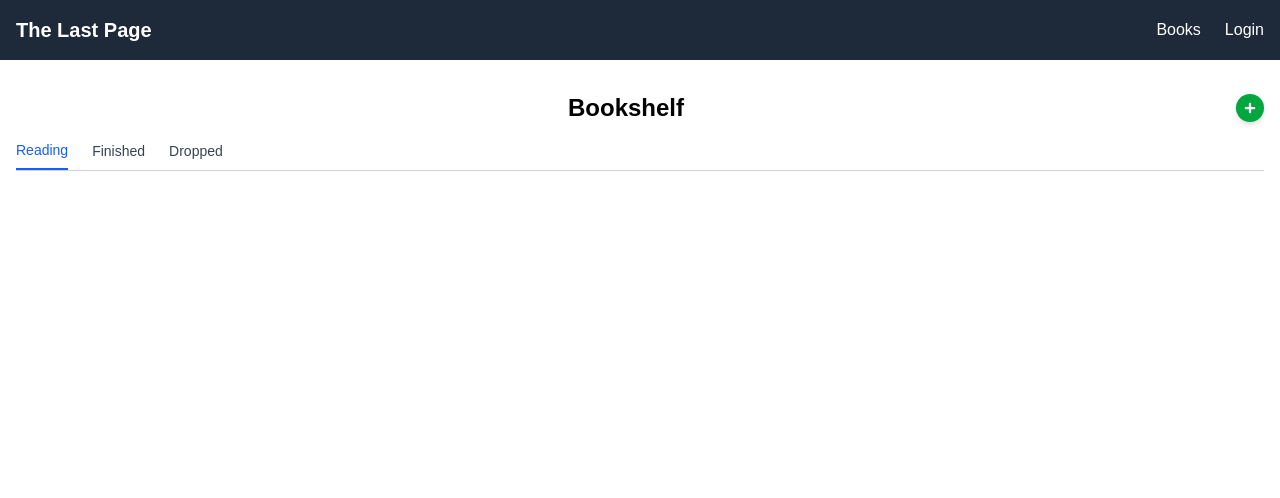
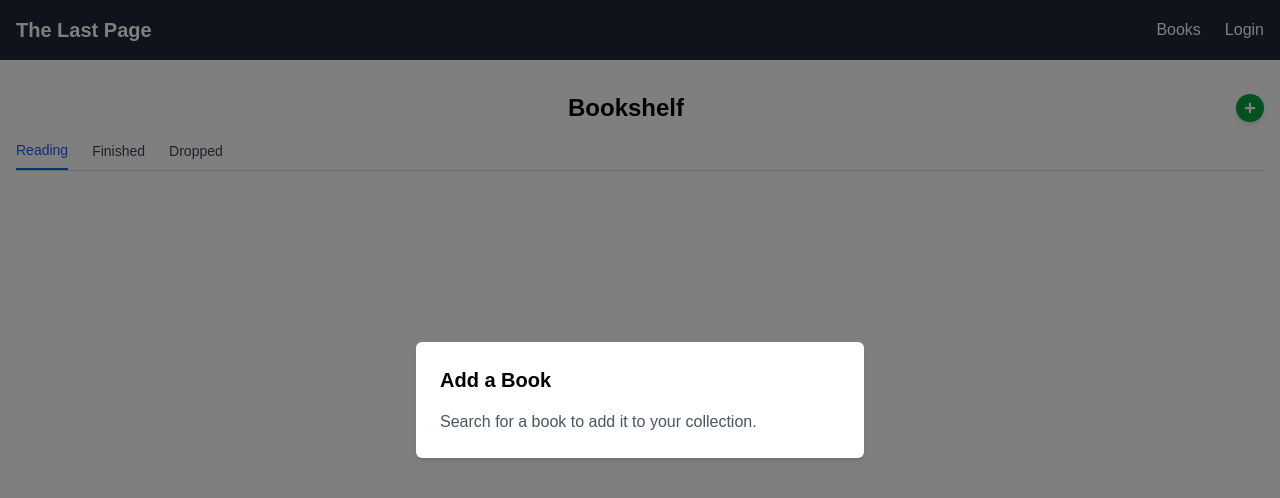
Before and after one commit to DiegoRojo99/The-Last-Page, a Next.js app: page /bookshelf in a window 1280 px wide. Both pictures are taken after a click on the button "Add Book". Shown: the top 498 px of the page. Built offline with nearby package versions, Linux system fonts and the light colour scheme; no server answers.

Commit message:
Book modal created with no functionlity yet

```diff
--- a/src/app/bookshelf/AddBookButton.tsx
+++ b/src/app/bookshelf/AddBookButton.tsx
@@ -3,11 +3,11 @@
 import React from "react";
 import { FaPlus } from "react-icons/fa";
 
-export default function AddBookButton() {
-  function handleClick() {
-    // Later this will open the search modal
-    console.log("Open add book modal");
-  }
+interface AddBookButtonProps {
+  handleClick: () => void;
+}
+
+export default function AddBookButton({ handleClick }: AddBookButtonProps) {
 
   return (
     <button
--- /dev/null
+++ b/src/app/bookshelf/AddBookModal.tsx
@@ -0,0 +1,38 @@
+"use client";
+
+import { useEffect } from "react";
+
+interface AddBookModalProps {
+  onClose: () => void;
+}
+
+export function AddBookModal({ onClose }: AddBookModalProps) {
+  useEffect(() => {
+    function handleEscape(event: KeyboardEvent) {
+      if (event.key === "Escape") {
+        onClose();
+      }
+    }
+    document.addEventListener("keydown", handleEscape);
+    return () => document.removeEventListener("keydown", handleEscape);
+  }, [onClose]);
+
+  function handleOutsideClick(e: React.MouseEvent<HTMLDivElement>) {
+    if (e.target === e.currentTarget) {
+      onClose();
+    }
+  }
+
+  return (
+    <div
+      className="fixed inset-0 z-50 flex items-center justify-center bg-black/50"
+      onClick={handleOutsideClick}
+    >
+      <div className="bg-white p-6 rounded-md shadow-md w-11/12 max-w-md">
+        <h2 className="text-xl font-semibold mb-4">Add a Book</h2>
+        {/* Here we will later add the search input and results */}
+        <p className="text-gray-600">Search for a book to add it to your collection.</p>
+      </div>
+    </div>
+  );
+}
--- a/src/app/bookshelf/page.tsx
+++ b/src/app/bookshelf/page.tsx
@@ -1,14 +1,19 @@
-import React from "react";
+'use client';
+
+import React, { useState } from "react";
 import BookshelfTabs from "./BookshelfTabs";
 import AddBookButton from "./AddBookButton";
+import { AddBookModal } from "./AddBookModal";
 
 export default function BookshelfPage() {
+  const [isModalOpen, setIsModalOpen] = useState(false);
+
   return (
     <div className="p-4">
       {/* Top Bar */}
       <div className="flex items-center justify-between my-4">
         <h1 className="text-2xl font-bold mx-auto">Bookshelf</h1>
-        <AddBookButton />
+        <AddBookButton handleClick={() => setIsModalOpen(true)} />
       </div>
 
       {/* Tabs */}
@@ -19,6 +24,8 @@ export default function BookshelfPage() {
         {/* Placeholder for BookCards */}
         {/* Example BookCard components will go here */}
       </div>
+
+      {isModalOpen && <AddBookModal onClose={() => setIsModalOpen(false)} />}
     </div>
   );
 }
```
